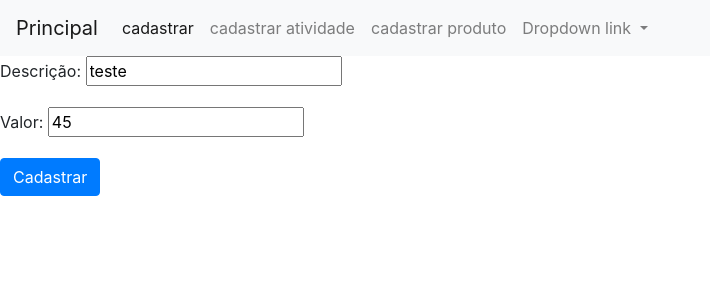
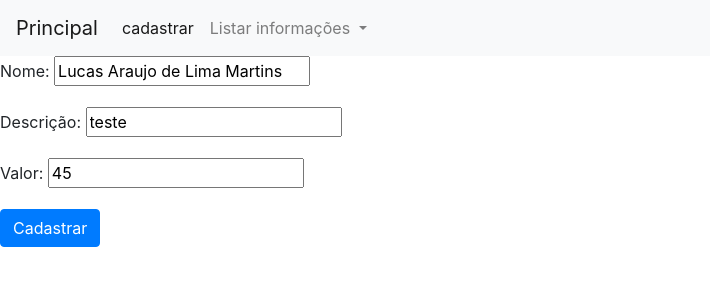
Before and after one commit to libia-alves/SistemasV1, a Django app: page /editar/pratos/2/ in a window 1280 px wide. Shown: the top 300 px of the page, without its empty margins (0-710 px from the left). Run offline with Django 5.2, Linux system fonts and the light colour scheme; data comes from the database, SQL or seed files in the repository; both versions use the stored data as it was after the commit; some libraries are stand-ins or nearby versions.

Commit message:
ajustando cadastro de excluir e listar

```diff
--- a/projetoHamburgueriaPython/Sistema_admin/settings.py
+++ b/projetoHamburgueriaPython/Sistema_admin/settings.py
@@ -40,6 +40,7 @@ INSTALLED_APPS = [
     'django.contrib.staticfiles',
     'paginas.apps.PaginasConfig',
     'cadastros.apps.CadastrosConfig',
+     'crispy_forms'
 ]
 
 MIDDLEWARE = [
--- a/projetoHamburgueriaPython/cadastros/admin.py
+++ b/projetoHamburgueriaPython/cadastros/admin.py
@@ -2,7 +2,7 @@ from django.contrib import admin
 
 # Register your models here.
 
-from .models import Pratos, Atividade
+from .models import Pratos #Atividade
 
 admin.site.register(Pratos)
-admin.site.register(Atividade)
+#
--- a/projetoHamburgueriaPython/cadastros/models.py
+++ b/projetoHamburgueriaPython/cadastros/models.py
@@ -7,13 +7,13 @@ class Pratos(models.Model):
     def __str__(self):
         return"{}({})".format(self.nome,self.descricao,self.valor)
 
-class Atividade(models.Model):
-     id_atividade=models.IntegerField(max_length=50)
-     descricao=models.CharField(max_length=50, verbose_name='Descrição')
-     pontos=models.CharField(max_length=50)
-     detalhes=models.CharField(max_length=50)
+#class Atividade(models.Model):
+ #    id_atividade=models.IntegerField(max_length=50)
+ #    descricao=models.CharField(max_length=50, verbose_name='Descrição')
+ #    pontos=models.CharField(max_length=50)
+ #    detalhes=models.CharField(max_length=50)
+ #
+ #    Pratos=models.ForeignKey(Pratos, on_delete=models.PROTECT)
 
-     Pratos=models.ForeignKey(Pratos, on_delete=models.PROTECT)
-
-     def __str__(self):
-        return"{}({})".format(self.id,self.descricao,self.pontos,self.detalhes)
+  #   def __str__(self):
+  #      return"{}({})".format(self.id,self.descricao,self.pontos,self.detalhes)
--- a/projetoHamburgueriaPython/cadastros/templates/cadastros/form.html
+++ b/projetoHamburgueriaPython/cadastros/templates/cadastros/form.html
@@ -1,5 +1,6 @@
 {%load static%}
 
+{%load crispy_forms_tags%}
 <!DOCTYPE html>
 
 <html>
@@ -15,7 +16,7 @@
     <body>
 
 
-     {% block menu%}
+       {% block menu%}
 <nav class="navbar navbar-expand-lg navbar-light bg-light">
   <a class="navbar-brand" href="{%url 'index'%}">Principal</a>
   <button class="navbar-toggler" type="button" data-toggle="collapse" data-target="#navbarNavDropdown" aria-controls="navbarNavDropdown" aria-expanded="false" aria-label="Toggle navigation">
@@ -24,22 +25,17 @@
   <div class="collapse navbar-collapse" id="navbarNavDropdown">
     <ul class="navbar-nav">
       <li class="nav-item active">
-    <a class="nav-link" href="{%url 'cadastrar-pratos'%}">cadastrar <span class="sr-only">(current)</span></a>
+        <a class="nav-link" href="{%url 'cadastrar-pratos'%}">cadastrar <span class="sr-only">(current)</span></a>
       </li>
-      <li class="nav-item">
-        <a class="nav-link" href="{%url 'cadastrar-atividade'%}">cadastrar atividade  <span class="sr-only">(current)</span></a>
-      </li>
-      <li class="nav-item">
-        <a class="nav-link" href="{%url 'cadastrar-pratos'%}">cadastrar produto  <span class="sr-only">(current)</span></a>
-      </li>
+
       <li class="nav-item dropdown">
         <a class="nav-link dropdown-toggle" href="#" id="navbarDropdownMenuLink" role="button" data-toggle="dropdown" aria-haspopup="true" aria-expanded="false">
-          Dropdown link
+         Listar informações
         </a>
         <div class="dropdown-menu" aria-labelledby="navbarDropdownMenuLink">
-          <a class="dropdown-item" href="#">Action</a>
-          <a class="dropdown-item" href="#">Another action</a>
-          <a class="dropdown-item" href="#">Something else here</a>
+          <a class="dropdown-item" href="{%url 'listar-pratos'%}"> Listar campo</a>
+          <a class="dropdown-item" href="#"> Listar atividade</a>
+          <a class="dropdown-item" href="#"> Listar produto</a>
         </div>
       </li>
     </ul>
@@ -58,6 +54,9 @@
 
     {%endblock%}
 
+ <script src="https://code.jquery.com/jquery-3.3.1.slim.min.js" integrity="sha384-q8i/X+965DzO0rT7abK41JStQIAqVgRVzpbzo5smXKp4YfRvH+8abtTE1Pi6jizo" crossorigin="anonymous"></script>
+<script src="https://cdn.jsdelivr.net/npm/popper.js@1.14.6/dist/umd/popper.min.js" integrity="sha384-wHAiFfRlMFy6i5SRaxvfOCifBUQy1xHdJ/yoi7FRNXMRBu5WHdZYu1hA6ZOblgut" crossorigin="anonymous"></script>
+<script src="https://cdn.jsdelivr.net/npm/bootstrap@4.2.1/dist/js/bootstrap.min.js" integrity="sha384-B0UglyR+jN6CkvvICOB2joaf5I4l3gm9GU6Hc1og6Ls7i6U/mkkaduKaBhlAXv9k" crossorigin="anonymous"></script>
 
     </body>
 </html>
--- a/projetoHamburgueriaPython/cadastros/urls.py
+++ b/projetoHamburgueriaPython/cadastros/urls.py
@@ -1,6 +1,7 @@
 from django.urls import path
-from .views import  AtividadeCreate,PratosCreate
-from .views import PratosUpdate, AtividadeUpdate
+from .views import  PratosCreate
+from .views import PratosUpdate, PratosDelete
+from .views import CampoListView
 
 
 
@@ -8,16 +9,20 @@ urlpatterns = [
 
     path('cadastrar/pratos/',PratosCreate.as_view(),name="cadastrar-pratos"),
 
-    path('cadastrar/atividade/',AtividadeCreate.as_view(),name="cadastrar-atividade"),
+ #   path('cadastrar/atividade/',AtividadeCreate.as_view(),name="cadastrar-atividade"),
 
 
 
 
      #=== UPDATE
     path('editar/pratos/<int:pk>/',PratosUpdate.as_view(),name="editar-pratos"),
-    path('editar/pratos/<int:pk>/',AtividadeUpdate.as_view(),name="editar-pratos"),
+   # path('editar/pratos/<int:pk>/',AtividadeUpdate.as_view(),name="editar-pratos"),
 
     #=== LISTAR
    # path('listar/pratos/>',CampoListView.as_view(),name="listar-pratos"),
+    path('listar/pratos/',CampoListView.as_view(),name="listar-pratos"),
+
+
+    path('excluir/pratos/<int:pk>/',PratosDelete.as_view(), name='excluir-pratos'),
 
     ]
--- a/projetoHamburgueriaPython/cadastros/views.py
+++ b/projetoHamburgueriaPython/cadastros/views.py
@@ -1,7 +1,7 @@
-from django.views.generic.edit import CreateView, UpdateView
+from django.views.generic.edit import CreateView, UpdateView, DeleteView
 from django.views.generic.list import  ListView
 
-from .models import  Atividade,Pratos
+from .models import  Pratos # Atividade
 from django.urls import reverse_lazy
 
 class PratosCreate(CreateView):
@@ -13,23 +13,22 @@ class PratosCreate(CreateView):
 
 
 
-
-class AtividadeCreate(CreateView):
-    model=Atividade
-    fields=['numero','descricao', 'pontos','detalhes','campo']
-    template_name='cadastros/form.html'
-    success_url=reverse_lazy('index')
-
 #===== Função de atualização Update
 
 class PratosUpdate(UpdateView):
     model=Pratos
-    fields=['numero','descricao', 'valor']
+    fields=['nome','descricao', 'valor']
     template_name='cadastros/form.html'
     success_url=reverse_lazy('index')
 
-class AtividadeUpdate(UpdateView):
-    model=Atividade
-    fields=['numero','descricao', 'pontos','detalhes','campo']
-    template_name='cadastros/form.html'
-    success_url=reverse_lazy('index')
+
+
+class PratosDelete(DeleteView):
+      model=Pratos
+      template_name='cadastros/form_excluir.html'
+      success_url=reverse_lazy('index')
+
+
+class CampoListView(ListView):
+    model=Pratos
+    template_name='cadastros/listar/campo.html'
--- a/projetoHamburgueriaPython/paginas/templates/paginas/pratos.html
+++ b/projetoHamburgueriaPython/paginas/templates/paginas/pratos.html
@@ -12,7 +12,7 @@
     <div class="fila">
         <div class="item">
             <img src="{% static "img/plato1.jpg" %} " alt="">
-            <p>Chiles Y Alitas De Pollo Frito En Un Plato</p>
+            <p><a href="{%url 'cadastrar-pratos'%}">Chiles Y Alitas De Pollo Frito En Un Plato</a></p>
         </div>
         <div class="item">
             <img src="{% static "img/plato2.jpg" %}" alt="">
```
Also changed, not shown: projetoHamburgueriaPython/cadastros/templates/cadastros/form_excluir.html (added, +25 -0 lines), projetoHamburgueriaPython/cadastros/templates/cadastros/listar/campo.html (+45 -19 lines), projetoHamburgueriaPython/db.sqlite3.
